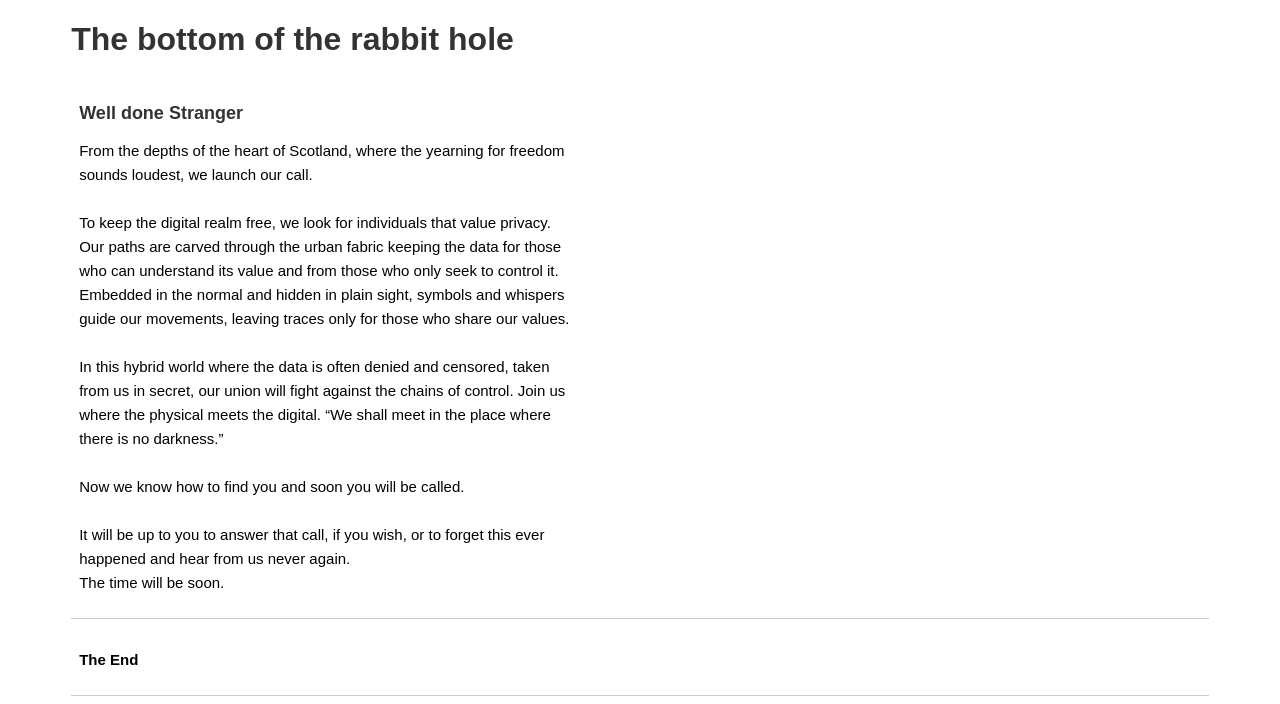
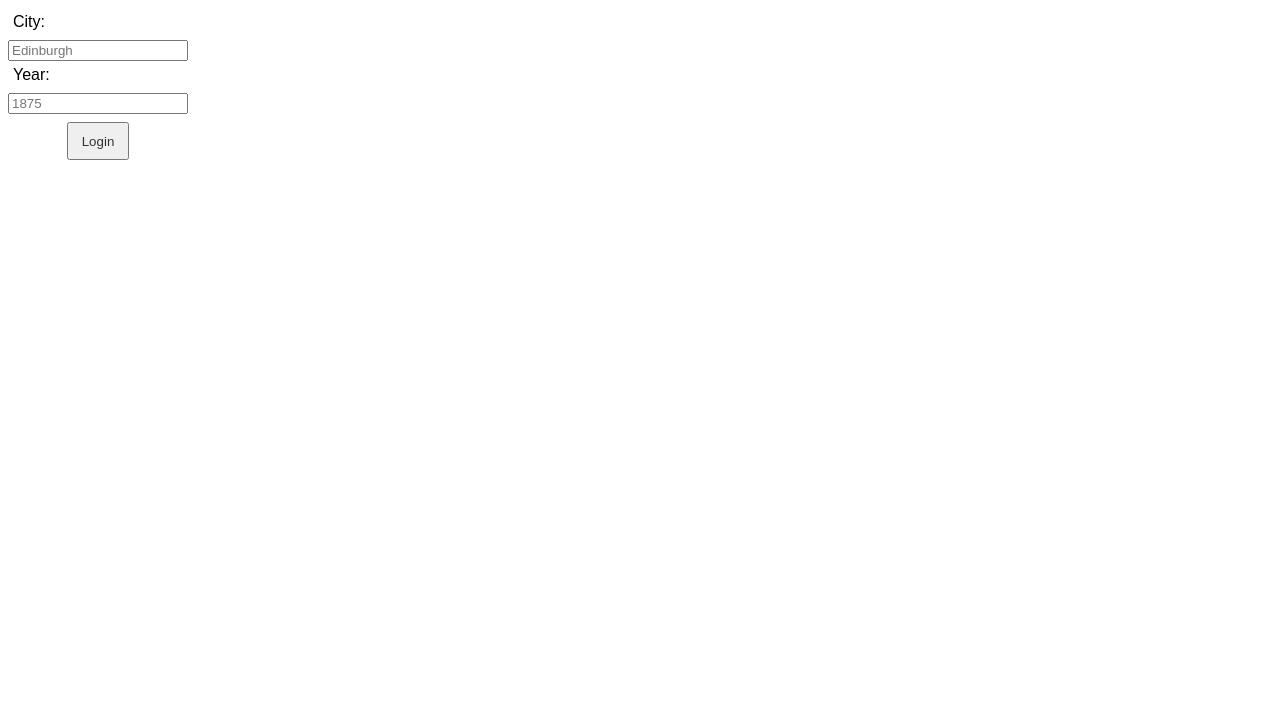
Before and after one commit to 12vblanco/narrative, a plain HTML site: page index.html in a window 1280 px wide. Drawn offline with Linux system fonts and the light colour scheme.

Commit message:
first commit

```diff
--- a/index.html
+++ b/index.html
@@ -8,55 +8,42 @@
       body {
         font-family: Arial, sans-serif;
       }
-      .forum-container {
-        width: 90%;
-        margin: 0 auto;
+      form {
+        display: flex;
+        flex-direction: column;
+        max-width: 180px;
       }
-      .forum-topic {
-        border-bottom: 1px solid #ccc;
-        padding: 8px;
-        margin-bottom: 6px;
+      label {
+        padding: 5px;
+        margin-bottom: 4px;
       }
-      h1 {
+      button {
+        max-width: fit-content;
+        margin-top: 8px;
+        align-self: center;
+        padding: 0.6rem 0.8rem;
+      }
+      a {
+        text-decoration: none;
         color: #333;
-      }
-      .forum-topic h2 {
-        font-size: 18px;
-        color: #333;
-      }
-      .forum-topic p {
-        font-size: 15px;
-        line-height: 1.6;
-        max-width: 500px;
       }
     </style>
   </head>
   <body>
-    <div class="forum-container">
-      <h1>The bottom of the rabbit hole</h1>
-      <div class="forum-topic">
-        <h2>Well done Stranger</h2>
-        <p>
-          From the depths of the heart of Scotland, where the yearning for
-          freedom sounds loudest, we launch our call.<br /><br />
-          To keep the digital realm free, we look for individuals that value
-          privacy. Our paths are carved through the urban fabric keeping the
-          data for those who can understand its value and from those who only
-          seek to control it. Embedded in the normal and hidden in plain sight,
-          symbols and whispers guide our movements, leaving traces only for
-          those who share our values. <br /><br />In this hybrid world where the
-          data is often denied and censored, taken from us in secret, our union
-          will fight against the chains of control. Join us where the physical
-          meets the digital. “We shall meet in the place where there is no
-          darkness.” <br /><br />Now we know how to find you and soon you will
-          be called. <br /><br />It will be up to you to answer that call, if
-          you wish, or to forget this ever happened and hear from us never
-          again. <br />The time will be soon.
-        </p>
-      </div>
-      <div class="forum-topic">
-        <p><b>The End</b></p>
-      </div>
-    </div>
+    <form>
+      <label for="city">City:</label>
+      <input
+        type="text"
+        id="city"
+        name="city"
+        placeholder="Edinburgh"
+        required
+      />
+
+      <label for="year">Year:</label>
+      <input type="number" id="year" name="year" placeholder="1875" required />
+
+      <button><a href="content.html">Login</a></button>
+    </form>
   </body>
 </html>
```
Also changed, not shown: content.html (added, +62 -0 lines).
